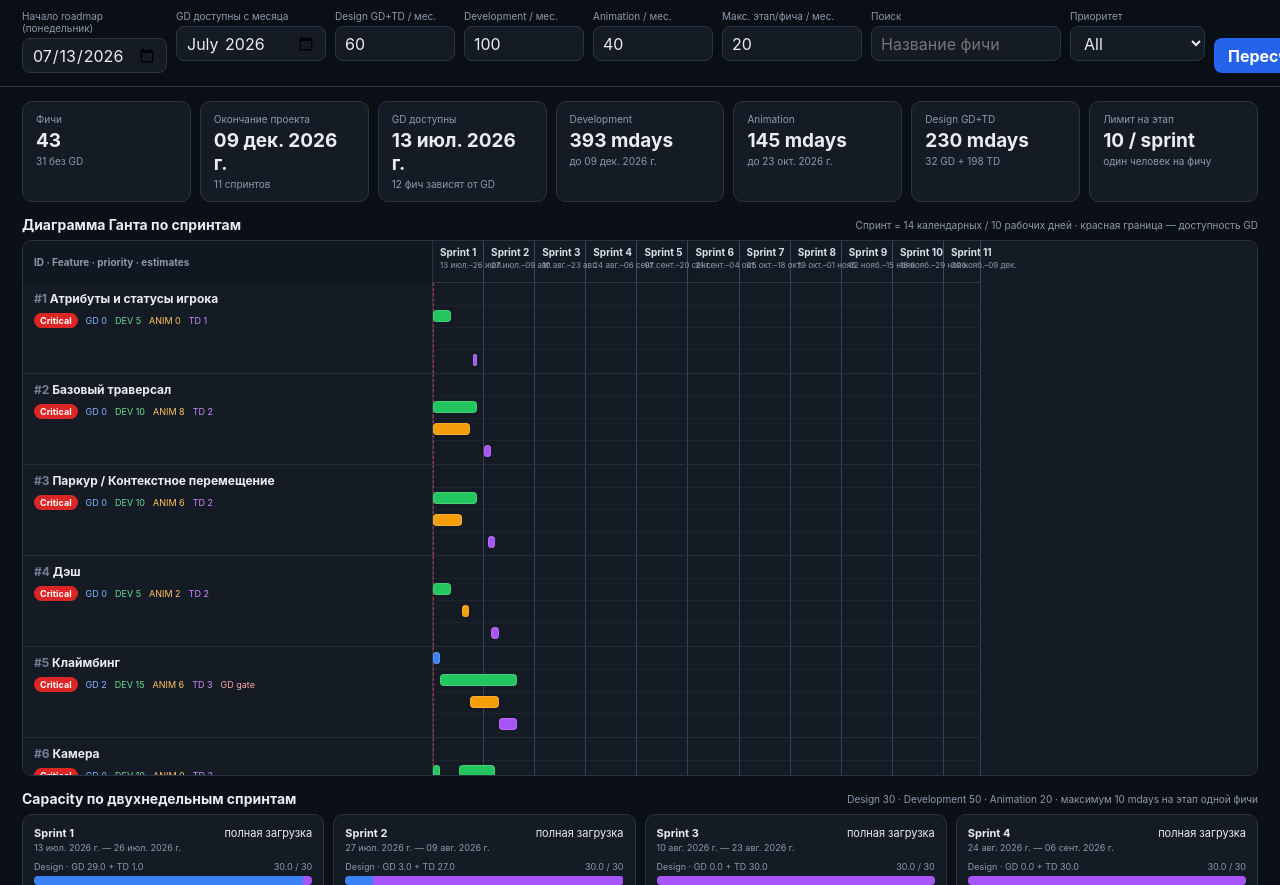
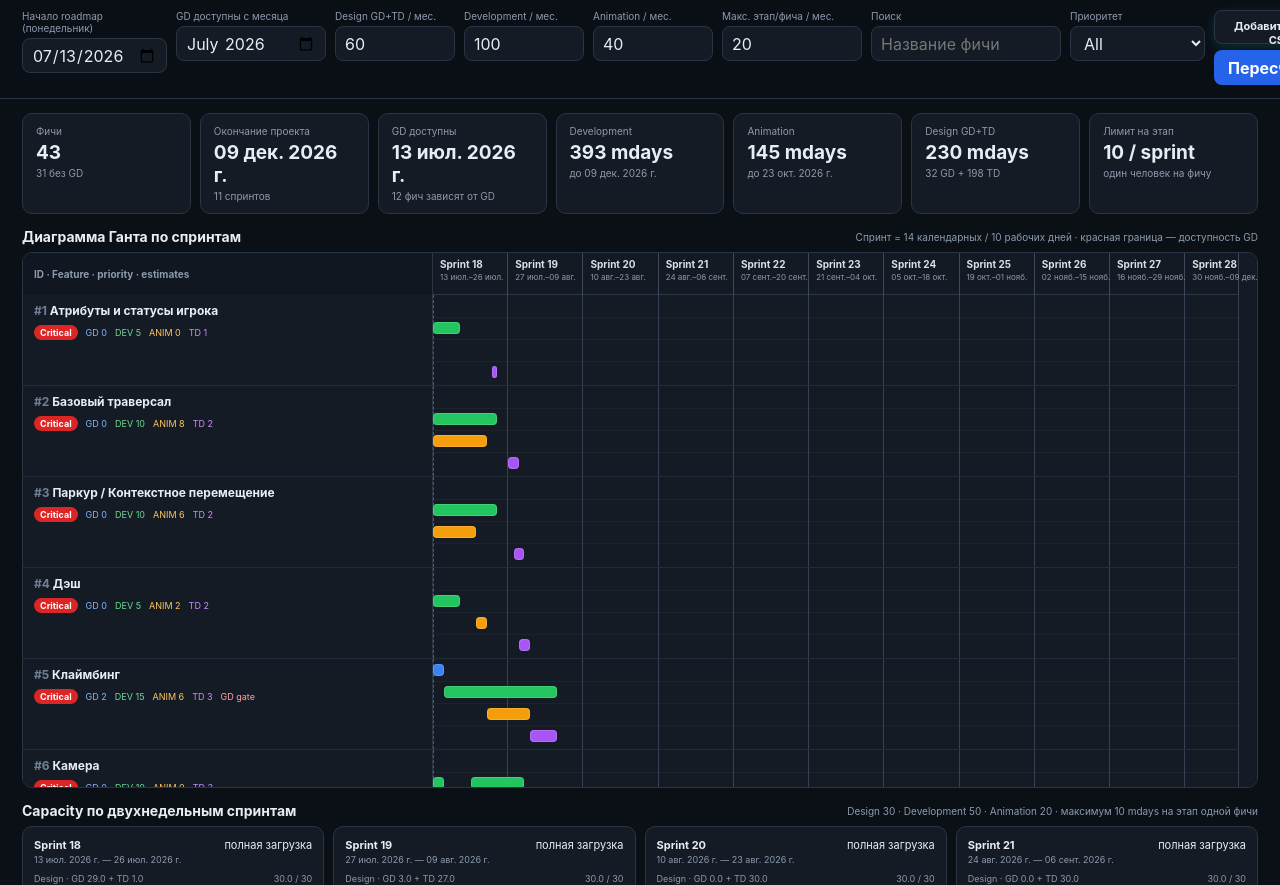
Before and after one commit to igor-kaa/HB-Roadmap, a website: page index.html in a window 1280 px wide. Shown: the part 67-952 px from the top of the page. Drawn offline with Linux system fonts and the light colour scheme.

Commit message:
Polish sprint layout and CSV control

```diff
--- a/app.js
+++ b/app.js
@@ -3,8 +3,10 @@
 
   const S = HyperboreaScheduler;
   const Csv = HyperboreaCsv;
-  const DAY_WIDTH = 3.65;
+  const MIN_DAY_WIDTH = 3.65;
   const LEFT = 410;
+  const TIMELINE_GUTTER = 18;
+  const SPRINT_DISPLAY_START = 18;
   let rawFeatures = Csv.parseCsv(Csv.DEFAULT_CSV);
   let state = null;
   let selected = null;
@@ -62,7 +64,7 @@
       output.push({
         index,
         key: `S${index + 1}`,
-        label: `Sprint ${index + 1}`,
+        label: `Sprint ${index + SPRINT_DISPLAY_START}`,
         start,
         end: end > state.endDate ? state.endDate : end,
         left: index * 14,
@@ -115,11 +117,14 @@
       (priority === 'All' || feature.priority === priority)
     );
     const totalDays = S.daysBetween(state.startDate, S.addDays(state.endDate, 1));
-    const timelineWidth = Math.ceil(totalDays * DAY_WIDTH);
+    const ganttShell = document.getElementById('ganttShell');
+    const availableTimelineWidth = ganttShell ? ganttShell.clientWidth - LEFT - TIMELINE_GUTTER : 0;
+    const dayWidth = Math.max(MIN_DAY_WIDTH, availableTimelineWidth / totalDays);
+    const timelineWidth = Math.ceil(totalDays * dayWidth);
     const fullWidth = LEFT + timelineWidth;
-    const gdGateLeft = Math.max(0, S.daysBetween(state.startDate, state.gdAvailableDate)) * DAY_WIDTH;
+    const gdGateLeft = Math.max(0, S.daysBetween(state.startDate, state.gdAvailableDate)) * dayWidth;
     let html = `<div style="width:${fullWidth}px"><div class="sprint-header"><div class="sprint-left">ID · Feature · priority · estimates</div><div class="sprint-track" style="width:${timelineWidth}px">${blocks.map(block =>
-      `<div class="sprint-cell" style="left:${block.left * DAY_WIDTH}px;width:${block.width * DAY_WIDTH}px"><b>${block.label}</b><small>${fmtShort(block.start)}–${fmtShort(block.end)}</small></div>`
+      `<div class="sprint-cell" style="left:${block.left * dayWidth}px;width:${block.width * dayWidth}px"><b>${block.label}</b><small>${fmtShort(block.start)}–${fmtShort(block.end)}</small></div>`
     ).join('')}</div></div>`;
 
     if (!visible.length) {
@@ -129,7 +134,7 @@
 
     for (const feature of visible) {
       const grid = blocks.map(block =>
-        `<div class="grid-sprint" style="left:${block.left * DAY_WIDTH}px;width:${block.width * DAY_WIDTH}px"></div>`
+        `<div class="grid-sprint" style="left:${block.left * dayWidth}px;width:${block.width * dayWidth}px"></div>`
       ).join('');
       let bars = '';
       for (const stage of [
@@ -142,8 +147,8 @@
         for (const segment of segments(feature[stage.key])) {
           const start = state.days[segment.start].date;
           const end = S.addDays(state.days[segment.end].date, 1);
-          const left = S.daysBetween(state.startDate, start) * DAY_WIDTH;
-          const width = Math.max(3, S.daysBetween(start, end) * DAY_WIDTH);
+          const left = S.daysBetween(state.startDate, start) * dayWidth;
+          const width = Math.max(3, S.daysBetween(start, end) * dayWidth);
           bars += `<div class="bar ${stage.css}" style="left:${left}px;width:${width}px" title="${stage.name}: ${stage.estimate} mdays · ${fmt(stageRange.start)} — ${fmt(stageRange.end)}"></div>`;
         }
       }
@@ -186,7 +191,7 @@
         usage.dev / state.sprintCapacities.dev,
         usage.anim / state.sprintCapacities.anim
       );
-      html += `<div class="cap-card"><div class="cap-title"><strong>Sprint ${usage.block.index + 1}</strong><span>${maximum > .995 ? 'полная загрузка' : 'есть резерв'}</span></div><div class="cap-dates">${fmt(usage.block.start)} — ${fmt(usage.block.end)}</div>${capacityRow('Design', `GD ${usage.gd.toFixed(1)} + TD ${usage.td.toFixed(1)}`, design, state.sprintCapacities.design, [['fill-gd', usage.gd], ['fill-td', usage.td]])}${capacityRow('Development', '', usage.dev, state.sprintCapacities.dev, [['fill-dev', usage.dev]])}${capacityRow('Animation', '', usage.anim, state.sprintCapacities.anim, [['fill-anim', usage.anim]])}</div>`;
+      html += `<div class="cap-card"><div class="cap-title"><strong>${usage.block.label}</strong><span>${maximum > .995 ? 'полная загрузка' : 'есть резерв'}</span></div><div class="cap-dates">${fmt(usage.block.start)} — ${fmt(usage.block.end)}</div>${capacityRow('Design', `GD ${usage.gd.toFixed(1)} + TD ${usage.td.toFixed(1)}`, design, state.sprintCapacities.design, [['fill-gd', usage.gd], ['fill-td', usage.td]])}${capacityRow('Development', '', usage.dev, state.sprintCapacities.dev, [['fill-dev', usage.dev]])}${capacityRow('Animation', '', usage.anim, state.sprintCapacities.anim, [['fill-anim', usage.anim]])}</div>`;
     }
     document.getElementById('capacity').innerHTML = html;
   }
@@ -292,6 +297,9 @@
     renderGantt();
   });
   document.getElementById('exportButton').addEventListener('click', exportCsv);
+  if (typeof window !== 'undefined') {
+    window.addEventListener('resize', renderGantt);
+  }
   document.getElementById('csvFile').addEventListener('change', async event => {
     try {
       const file = event.target.files && event.target.files[0];
--- a/index.html
+++ b/index.html
@@ -32,7 +32,10 @@
         <label>Приоритет</label>
         <select id="priority"><option>All</option><option>Critical</option><option>High</option><option>Medium</option><option>Low</option></select>
       </div>
-      <button class="btn" id="recalcButton">Пересчитать</button>
+      <div class="actions">
+        <label class="file-label file-label-primary">Добавить новый CSV<input id="csvFile" type="file" accept=".csv,text/csv"></label>
+        <button class="btn" id="recalcButton">Пересчитать</button>
+      </div>
     </div>
   </header>
 
@@ -42,7 +45,7 @@
       <h2>Диаграмма Ганта по спринтам</h2>
       <div class="hint">Спринт = 14 календарных / 10 рабочих дней · красная граница — доступность GD</div>
     </div>
-    <div class="gantt-shell"><div class="gantt-content" id="gantt"></div></div>
+    <div class="gantt-shell" id="ganttShell"><div class="gantt-content" id="gantt"></div></div>
   </section>
   <section class="section">
     <div class="section-head">
@@ -63,10 +66,7 @@
       7. Приоритет: Critical → High → Medium → Low; затем порядок строк CSV.
     </div>
   </details>
-  <div class="bottom">
-    <label class="file-label">Загрузить новый CSV<input id="csvFile" type="file" accept=".csv,text/csv"></label>
-    <button class="btn2" id="exportButton">Экспорт расписания CSV</button>
-  </div>
+  <div class="bottom"><button class="btn2" id="exportButton">Экспорт расписания CSV</button></div>
   <aside class="drawer" id="drawer"><button class="close" id="closeDrawerButton">×</button><div id="drawerBody"></div></aside>
 
   <script src="csv.js"></script>
--- a/styles.css
+++ b/styles.css
@@ -11,6 +11,7 @@ h1{font-size:23px;margin:0 0 4px}
 .dot{width:10px;height:10px;border-radius:3px}
 .gd{background:var(--gd)}.dev{background:var(--dev)}.anim{background:var(--anim)}.td{background:var(--td)}
 .controls{display:grid;grid-template-columns:145px 150px 120px 120px 120px 140px minmax(190px,1fr) 135px auto;gap:9px;margin-top:13px}
+.actions{display:flex;flex-direction:column;gap:6px;align-self:end}
 .control{display:flex;flex-direction:column;gap:4px}
 .control label{font-size:10px;color:var(--muted)}
 .control input,.control select{height:35px;border:1px solid var(--line);border-radius:8px;background:var(--panel);color:var(--text);padding:0 9px;outline:0}
@@ -45,6 +46,8 @@ h1{font-size:23px;margin:0 0 4px}
 .drawer h3{font-size:16px;margin:0 38px 4px 0}.dp{font-size:11px;color:var(--muted);margin-bottom:12px}.stage{display:grid;grid-template-columns:10px 52px 1fr;gap:8px;border-top:1px solid var(--line);padding:10px 0;font-size:10px}
 .sc{width:10px;height:10px;border-radius:3px;margin-top:2px}.sn{font-weight:750}.st{color:#c6cfda;line-height:1.5}.rule{margin-top:9px;padding:9px;background:var(--panel2);border-radius:8px;font-size:10px;color:var(--muted);line-height:1.55}
 .bottom{display:flex;gap:8px;justify-content:flex-end;padding:0 22px 22px}
+.file-label-primary{height:35px;background:#0f766e;border-color:#14b8a6;color:#fff;font-weight:700;text-align:center;box-shadow:0 4px 12px rgba(20,184,166,.18)}
+.file-label-primary:hover{background:#0d9488;border-color:#2dd4bf}
 details{margin:0 22px 14px;background:var(--panel);border:1px solid var(--line);border-radius:10px;padding:9px 11px}summary{font-size:11px;font-weight:700;cursor:pointer}.algo{font-size:10px;color:var(--muted);line-height:1.65;padding-top:7px}
 .empty{text-align:center;color:var(--muted);padding:22px}.file-label{height:34px;border:1px solid var(--line);border-radius:8px;background:var(--panel);color:var(--text);padding:8px 11px;cursor:pointer;font-size:11px}.file-label input{display:none}.error-card{border-color:#7f1d1d}.blocked-note{color:#fca5a5}
 @media(max-width:1250px){:root{--left:330px}.controls{grid-template-columns:repeat(3,minmax(120px,1fr))}.summary{grid-template-columns:repeat(3,minmax(125px,1fr))}}
```
Also changed, not shown: tests/app-smoke.test.js (+6 -1 lines).
